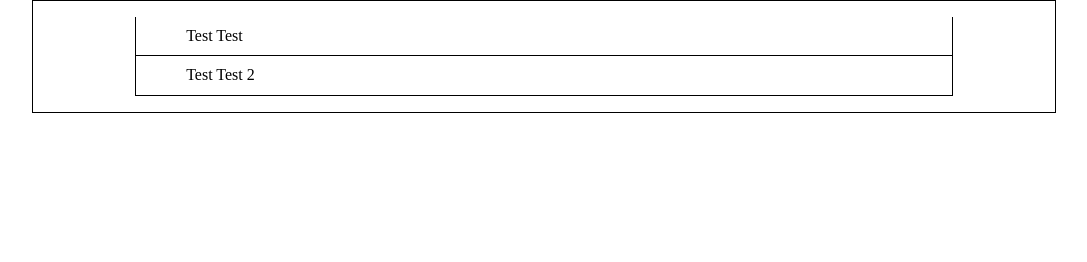
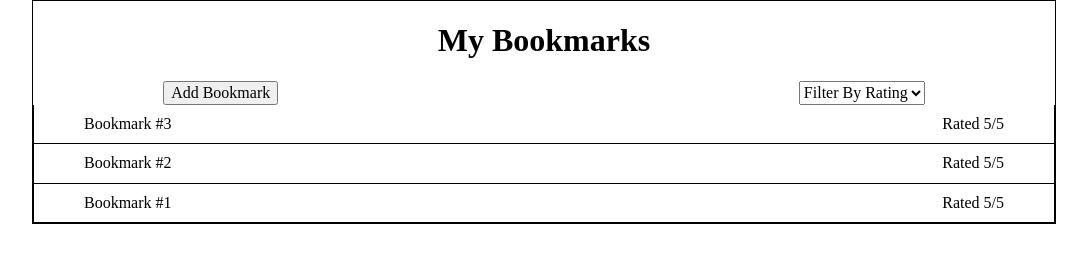
Before and after one commit to thinkful-ei-jaguar/Blade-bookmarks-app, a website built with webpack: page src/index.html in a window 1280 px wide. Shown: the whole page, without its empty margins (96-1183 px from the left). Built offline with nearby package versions, Linux system fonts and the light colour scheme; no server answers.

Commit message:
Store functions are done.  Started working on render function.  Got some skeletal dom display started.

```diff
--- a/src/bookmark-app.js
+++ b/src/bookmark-app.js
@@ -20,12 +20,33 @@ import api from './api';
 //generateBookmarkElement will generate the html for an addition
 //to the bookmark list
 
-const generateBookmarkElement = function () {};
+const generateBookmarkElement = function (element) {
+  return `
+        <li class = 'bookmark-element'>
+          Bookmark #3
+          <span class = 'bookmark-rating'>Rated 5/5</span>
+        </li>
+        <div>
+        <li class = 'bookmark-element'>
+          Bookmark #2
+          <span class = 'bookmark-rating'>Rated 5/5</span>
+        </li>
+        </div>
+        <li class = 'bookmark-element'>
+          Bookmark #1
+          <span class = 'bookmark-rating'>Rated 5/5</span>
+        </li>
+  `;
+};
 
 //generateBookmarkString will string together each of the
 //generated html portions to create the entire list of bookmarks
+//Might want to split up each html generation into its own separate
+//function
 
-const generateBookmarkString = function () {};
+const generateBookmarkString = function (bookmarks) {
+  return generateBookmarkElement();
+};
 
 //generateError will create the html to display the error message
 
@@ -43,7 +64,15 @@ const handleCloseError = function () {};
 
 //render is what it sounds like :-)
 
-const render = function () {};
+const render = function () {
+  console.log('Render function fired');
+  let bookmarks = store.bookmarks;
+
+  const bookmarkString = generateBookmarkString(bookmarks);
+
+  $('.bookmarks-section').html(bookmarkString);
+
+};
 
 //handleNewBookmarkSubmit listens for a user to click 'add bookmark'
 
--- a/src/index.html
+++ b/src/index.html
@@ -7,9 +7,28 @@
   <title>Blade's Bookmark App</title>
 </head>
 <body>
-  <ul>
-    <li>Test Test</li>
-    <li>Test Test 2</li>
-  </ul>
+  <form action="./addBookmarkView.html">
+    <section>
+      <h1>My Bookmarks</h1>
+      <div class = 'add-filter-buttons'>
+      <button class = 'add-entry-button' type = 'button'>Add Bookmark</button>
+      <label for="filter-button"></label>
+      <select name="ratings" id="filter-button">
+        <option value="">Filter By Rating</option>
+        <option value="five-star">5 Stars</option>
+        <option value="four-star">4 Stars or more</option>
+        <option value="three-star">3 Stars or more</option>
+        <option value="two-star">2 Stars or more</option>
+        <option value="one-star">1 Star or more</option>
+      </select>
+      </div>
+    </section>
+    <section class = 'bookmarks-section'>
+      <!-- I will have all styling possible done in the .css
+           just not sure how to actually import index.css right now-->
+      <ul style = 'list-style: none;'>
+      </ul>
+    </section>
+  </form>
 </body>
 </html>
--- a/src/index.js
+++ b/src/index.js
@@ -48,15 +48,16 @@ const main = function () {
     .then(res => res.json())
     .then(res => console.log(res));
   */
-
+  /*
   api.updateItem(id, updateData)
     .then(res => res.json())
     .then(res => console.log(res));
-
+  */
 
 
   bookmarkApp.bindEventListeners();
   bookmarkApp.render();
+  console.log('Called render function');
 };
 
 $(main);
```
